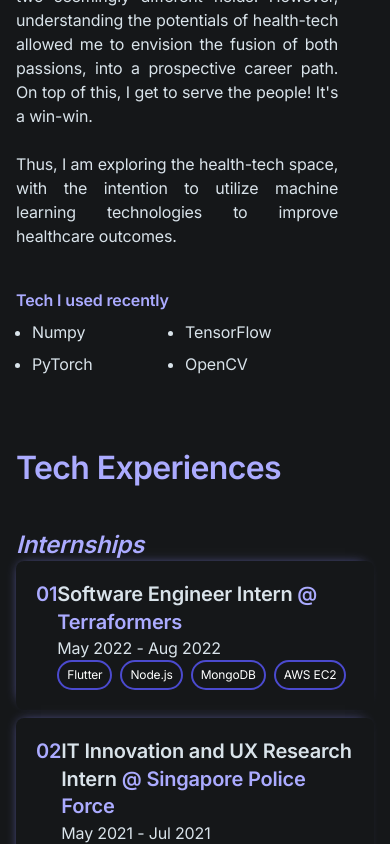
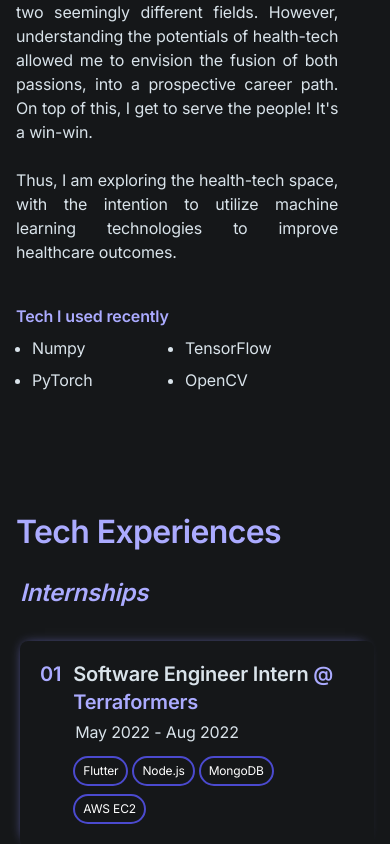
Before and after one commit to praveenkrishna0512/personal_website_v3, a Next.js app: page / in a window 390 px wide. Shown: the part 1156-2000 px from the top of the page. Built offline with nearby package versions, Linux system fonts and the light colour scheme.

Commit message:
Tech Experiences is mobile responsive

```diff
--- a/components/about.tsx
+++ b/components/about.tsx
@@ -4,7 +4,7 @@ import Title from "./utils/title";
 
 export default function About() {
   return (
-    <section className="mt-4 md:mt-8">
+    <section className="mt-8">
       <div className="max-w-6xl mx-auto px-4 sm:px-6 relative">
         <div className="relative pt-0 pb-0 mb-0 md:pt-0 md:pb-12">
           <div className="max-w-5xl mx-auto pb-12 md:pb-16" data-aos="fade-up">
--- a/components/tech-experiences.tsx
+++ b/components/tech-experiences.tsx
@@ -6,13 +6,13 @@ import Title from "./utils/title";
 
 export default function TechExperiences() {
   return (
-    <section className="mt-4 md:mt-8">
+    <section className="mt-16 md:mt-8">
       <div className="max-w-6xl mx-auto px-4 sm:px-6 relative">
-        <div className="relative pt-0 pb-0 mb-0 md:pt-0 md:pb-12">
+        <div className="relative md:pb-12">
           <div className="max-w-5xl mx-auto pb-12 md:pb-16" data-aos="fade-up">
             <Title title={"Tech Experiences"} />
-            <div className="mt-8 md:ml-[0.25rem] md:w-[79%]">
-              <h4 className="h4 text-purple-400 md:mb-8">
+            <div className="mt-4 ml-[0.25rem]">
+              <h4 className="h4 text-purple-400 mb-8">
                 <em>Internships</em>
               </h4>
               <FullTimeTechExperience
@@ -41,8 +41,8 @@ export default function TechExperiences() {
                 tags={["HTML5", "Figma"]}
               />
             </div>
-            <div className="md:ml-[0.25rem] md:w-[79%]">
-              <h4 className="h4 text-purple-400 md:my-8">
+            <div className="ml-[0.25rem]">
+              <h4 className="h4 text-purple-400 mb-8 mt-12 md:mt-8">
                 <em>Projects</em>
               </h4>
               <TechProject
--- a/components/utils/full-time-tech-experience.tsx
+++ b/components/utils/full-time-tech-experience.tsx
@@ -28,18 +28,18 @@ export default function FullTimeTechExperience({
 
   return (
     <button
-      className="w-full rounded-lg text-left p-5 mb-2 md:mb-6 border-purple-600 shadow-[-3px_-3px_12px_-8px_#8D8DFF] hover:border "
+      className="w-full rounded-lg text-left p-5 mb-6 border-purple-600 shadow-[-3px_-3px_12px_-8px_#8D8DFF] hover:border"
       onClick={toggleList}
     >
       <div className="flex flex-row">
-        <h5 className="h5 font-semibold text-purple-400 md:mr-3">0{index}</h5>
+        <h5 className="h5 font-semibold text-purple-400 mr-3">0{index}</h5>
         <div className="flex flex-grow flex-col items-start">
-          <h5 className="h5 font-semibold md:mb-1">
+          <h5 className="h5 font-semibold mb-1">
             {position} <span className="text-purple-400">@ {company}</span>
           </h5>
-          <span className="md:mb-2 md:ml-[0.12rem]">{duration}</span>
+          <span className="mb-2 ml-[0.12rem]">{duration}</span>
           {showList && (
-            <ul className="list-disc space-y-2 mb-3 w-full md:w-full md:ml-4 text-gray-300">
+            <ul className="list-disc space-y-2 mb-3 w-full ml-4 pr-6 md:pr-0 text-gray-300">
               {description.map((descriptionLine) => {
                 return (
                   <li className="text-sm" key={descriptionLine.valueOf()}>
@@ -49,7 +49,7 @@ export default function FullTimeTechExperience({
               })}
             </ul>
           )}
-          <div className="flex flex-row items-start space-x-2">
+          <div className="flex flex-row flex-wrap items-start justify-start">
             {tags.map((tag) => {
               return <Tag key={tag.valueOf()} title={tag} />;
             })}
--- a/components/utils/tag.tsx
+++ b/components/utils/tag.tsx
@@ -4,7 +4,7 @@ interface TagProps {
 
 export default function Tag({ title }: TagProps) {
     return (
-        <div className="w-auto h-auto text-xs px-2 py-1 text-white border-2 border-purple-700 rounded-full">
+        <div className="text-xs px-2 py-1 my-1 mr-1 text-white border-2 border-purple-700 rounded-full">
             {title}
         </div>
     )
--- a/components/utils/tech-projects.tsx
+++ b/components/utils/tech-projects.tsx
@@ -41,7 +41,7 @@ export default function TechProject({
           <span className="mb-2 ml-[0.12rem]">{duration}</span>
           {showList && (
             <div className="text-sm mb-2">
-              <ul className="list-disc space-y-2 mb-2 w-full md:w-full md:ml-4 text-gray-300">
+              <ul className="list-disc space-y-2 mb-3 w-full ml-4 pr-6 md:pr-0 text-gray-300">
                 {description.map((descriptionLine) => {
                   return (
                     <li key={descriptionLine.valueOf()}>{descriptionLine}</li>
@@ -74,7 +74,7 @@ export default function TechProject({
               </div>
             </div>
           )}
-          <div className="flex flex-row items-start space-x-2">
+          <div className="flex flex-row flex-wrap items-start justify-start">
             {tags.map((tag) => {
               return <Tag key={tag.valueOf()} title={tag} />;
             })}
--- a/components/utils/title.tsx
+++ b/components/utils/title.tsx
@@ -6,7 +6,7 @@ interface TitleProps {
 
 export default function Title({ title }: TitleProps) {
   return (
-    <div className="flex items-center mb-2 w-full md:w-[80%]">
+    <div className="flex items-center mb-2 w-full">
       <h2 className="h2 mt-2 mb-2 mr-4 text-purple-400 font-semibold">
         {title}
       </h2>
```
